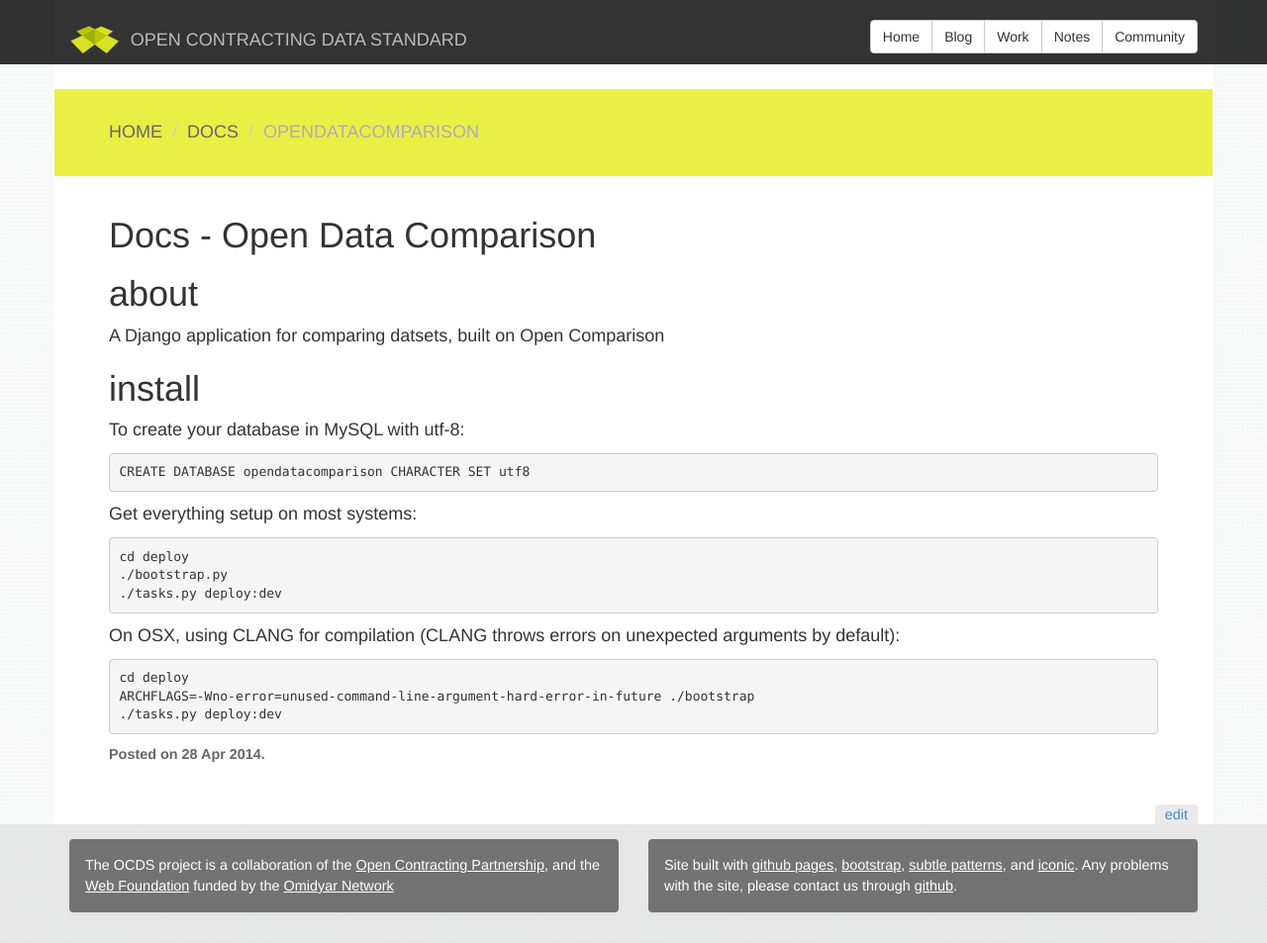
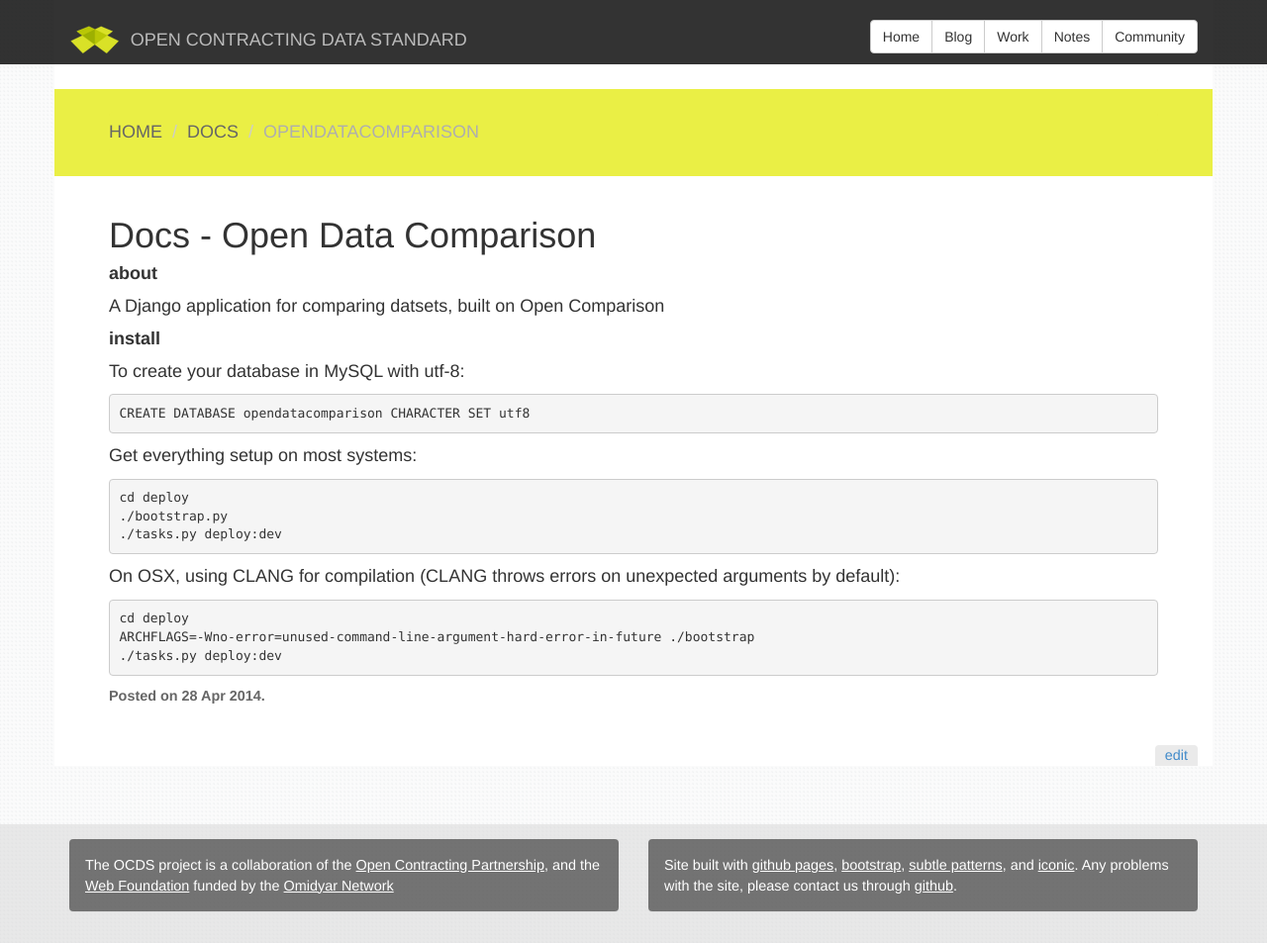
Before and after one commit to open-contracting/open-contracting.github.io, a Jekyll site: the page built from pages/docs/opendatacomparison.md, in a window 1280 px wide and 953 px high. Shown: the whole window at 99% size. Built offline with Jekyll 4.4.1, drawn with Linux system fonts in a browser that asks for light colours; nearby versions of some CDN libraries; Markdown is read by kramdown in place of the engine named in the settings.

```diff
--- a/pages/docs/opendatacomparison.md
+++ b/pages/docs/opendatacomparison.md
@@ -3,13 +3,12 @@ layout: single
 title: Docs - Open Data Comparison
 date: 28/04/2014
 ---
-about
-=====
+#### about
+
 A Django application for comparing datsets, built on Open Comparison
 
 
-install
-=======
+#### install
 
 To create your database in MySQL with utf-8:
 
```
